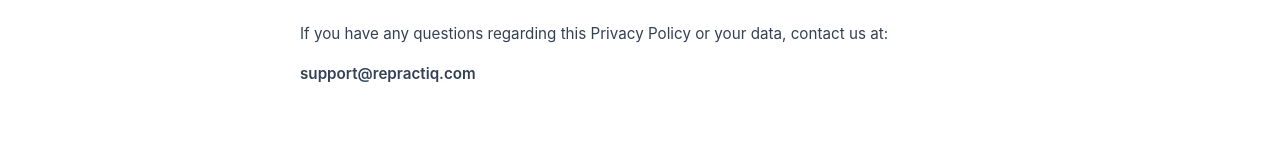
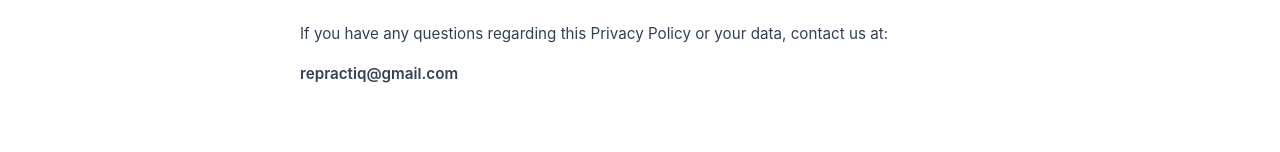
Before and after one commit to chharishkumar/practiq, a React (Create React App) app: page /privacy in a window 1280 px wide. Shown: the part 2124-2276 px from the top of the page. Built offline with nearby package versions, Linux system fonts and the light colour scheme; no server answers.

Commit message:
Added badge system and SQL question updates

```diff
--- a/src/BlogPostPage.js
+++ b/src/BlogPostPage.js
@@ -2,6 +2,7 @@ import { useState, useEffect } from "react";
 import { useParams, useNavigate, Link } from "react-router-dom";
 import { supabase } from "./supabase";
 import { useMobile } from "./hooks/useMobile";
+import { usePageMeta } from "./hooks/usePageMeta";
 
 function timeAgo(dateStr) {
     if (!dateStr) return "";
@@ -49,6 +50,11 @@ export default function BlogPostPage() {
   const [commentText, setCommentText] = useState("");
   const [submittingComment, setSubmittingComment] = useState(false);
   const [menuOpen, setMenuOpen] = useState(false);
+
+  usePageMeta({
+    title: "SQL Tips & Tutorials | Repractiq Blog",
+    description: "Learn SQL concepts, interview tips, and data analysis techniques. Practical articles for data analysts and aspiring SQL professionals.",
+  });
 
   useEffect(() => {
     const load = async () => {
--- a/src/PrivacyPolicyPage.js
+++ b/src/PrivacyPolicyPage.js
@@ -191,7 +191,7 @@ export default function PrivacyPolicyPage() {
     </p>
 
     <p style={{ marginTop: "0.75rem", fontWeight: 600 }}>
-      support@repractiq.com
+    repractiq@gmail.com
     </p>
   </section>
 
--- a/src/TermsUse.js
+++ b/src/TermsUse.js
@@ -190,7 +190,7 @@ export default function PrivacyPolicyPage() {
     </p>
 
     <p style={{ marginTop: "0.75rem", fontWeight: 600 }}>
-      support@repractiq.com
+    repractiq@gmail.com
     </p>
   </section>
 
```
